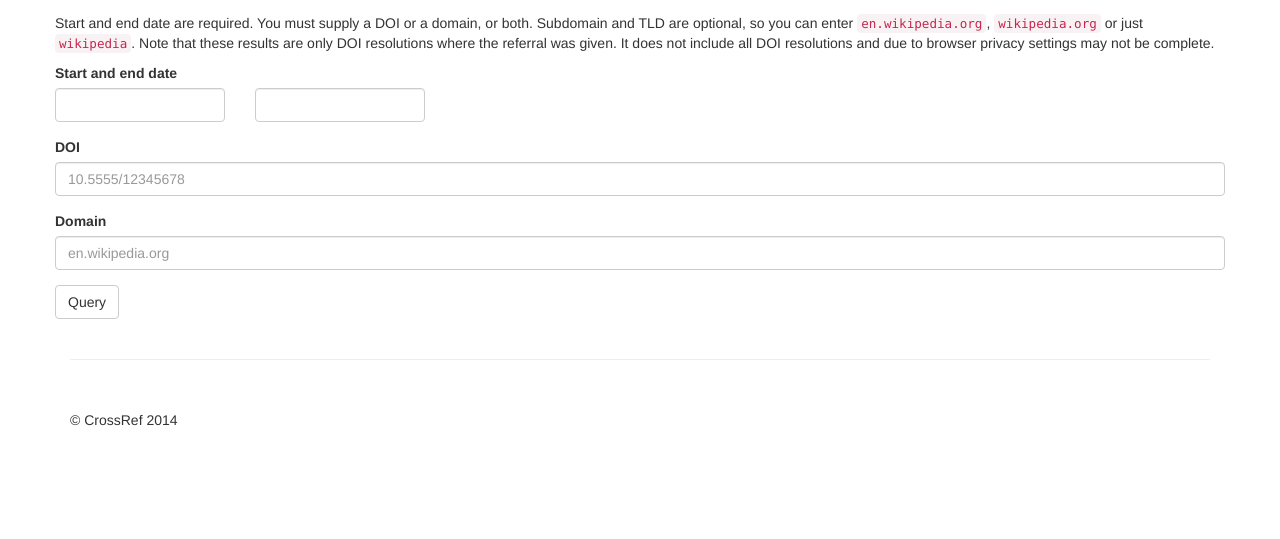
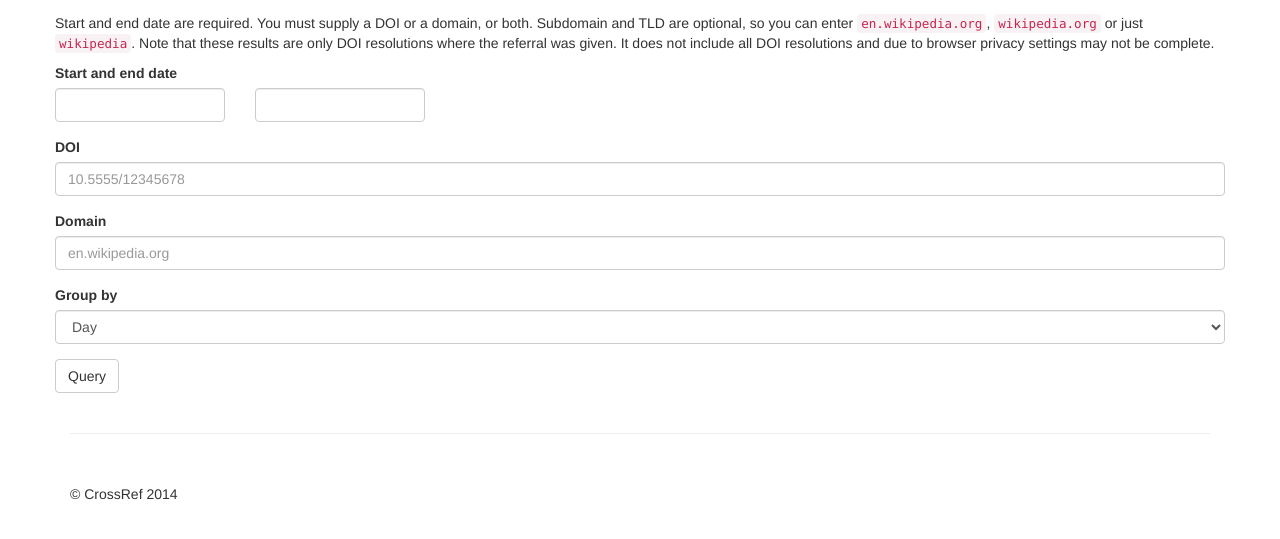
Before and after one commit to CrossRef/ology, a plain HTML site: page resources/public/index.html in a window 1280 px wide. Shown: the part 57-596 px from the top of the page. Drawn offline with nearby package versions, Linux system fonts and the light colour scheme.

```diff
--- a/resources/public/index.html
+++ b/resources/public/index.html
@@ -68,6 +68,17 @@
           <div class="form-group">
             <label for="domain">Domain</label>
             <input type="text" class="form-control" id="domain" name="domain" placeholder="en.wikipedia.org">
+          </div>
+
+          <div class="form-group">
+            <label for="group-method">Group by</label>
+            <select class="form-control" id="group-method" name="group-method">
+                <option selected="selected" value="day">Day</option>
+                <option value="month">Month</option>
+                <option value="year">Year</option>
+            </select>
+
+            </input>
           </div>
 
           <button type="submit" id="submit" class="btn btn-default">Query</button>
```
Also changed, not shown: 3 other files.
